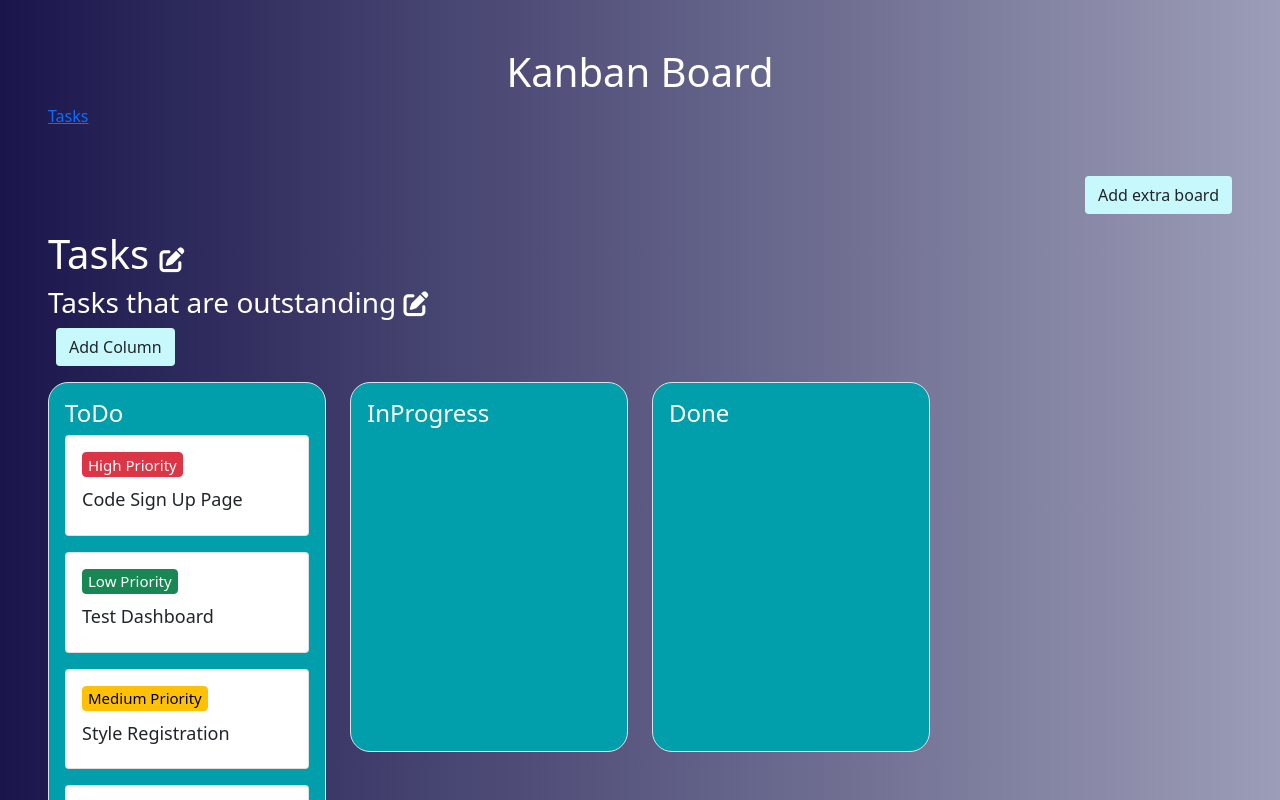
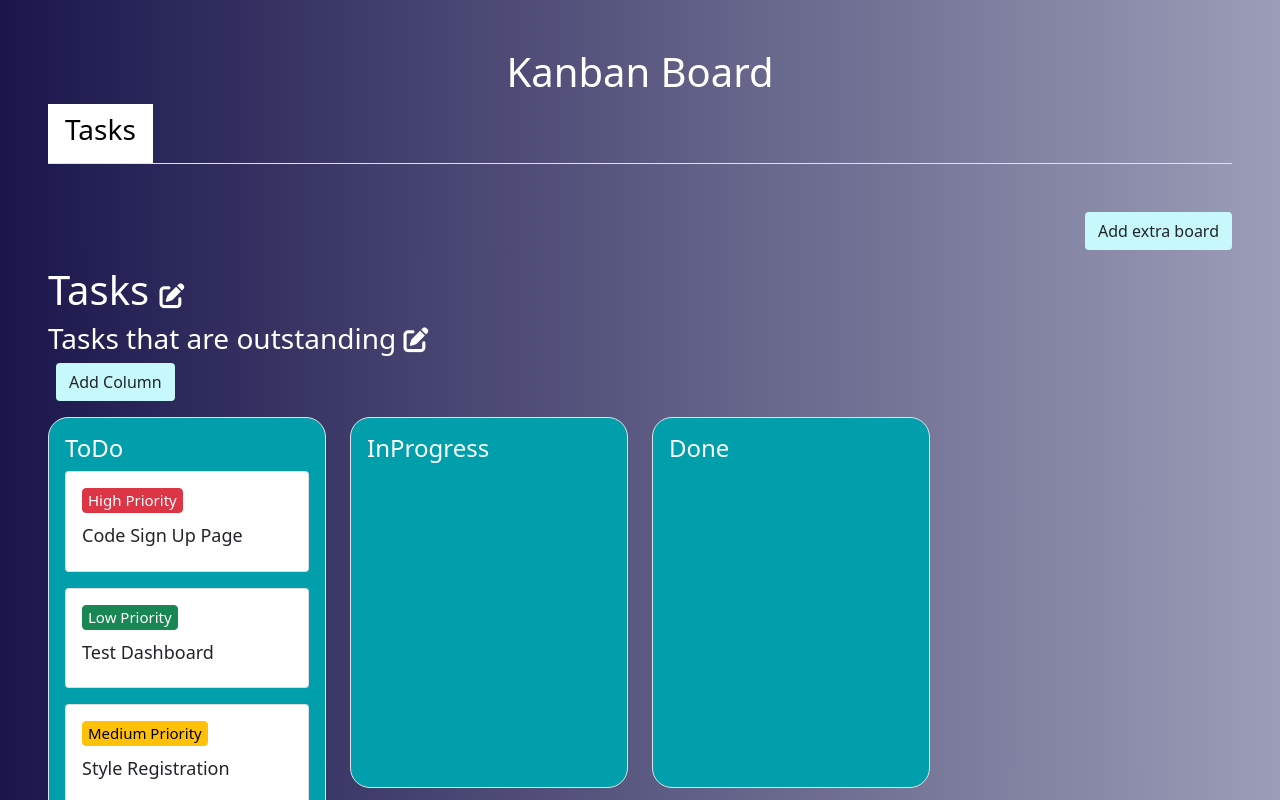
Before and after one commit to Randyyeo/Kanban-board, a Vue app: page / in a window 1280 px wide. Shown: the top 800 px of the page. Built offline with nearby package versions, Linux system fonts and the light colour scheme.

Commit message:
added nav bar status

```diff
--- a/src/App.vue
+++ b/src/App.vue
@@ -1,17 +1,18 @@
 <template>
   <div class="container-fluid px-5 mt-5">
     <h1 class="text-center text-white">Kanban Board</h1>
-    <nav aria-label="breadcrumb">
-      <ol class="breadcrumb">
-        <li
-          class="breadcrumb-item"
-          v-for="(arr, index) in arrArrays"
-          :key="index"
-        >
-          <a href="#" @click="change(index)">{{ index }}</a>
-        </li>
-      </ol>
-    </nav>
+
+    <ul class="nav nav-tabs">
+      <li
+
+        v-for="(arr, index) in arrArrays"
+        :key="index"
+        :class="[display !== index ?  + 'constant' : 'constant', 'nav-item', 'tab']"
+
+      >
+        <a href="#" class="nav-link "  style="text-decoration: none;" @click="change(index)"><h3>{{ index }}</h3></a>
+      </li>
+    </ul>
     <div class="row mt-5">
       <div class="col d-flex justify-content-end">
         <button
@@ -91,8 +92,6 @@
 
         <div class="row mb-3">
           <div class="col-md-6 col-lg-4 d-flex">
-
-
             <button
               type="button"
               class="btn ms-2"
@@ -104,11 +103,7 @@
             </button>
 
             <!-- Modal -->
-            <modal-column
-              :display="display"
-              @addCol="addCol">
-            </modal-column>
-
+            <modal-column :display="display" @addCol="addCol"> </modal-column>
           </div>
         </div>
         <column
@@ -123,14 +118,12 @@
           @updateCol="updateCol"
           @addTask="addTask"
           :max="sub.max"
-
         >
           <draggable
             class="list-group kanban-column"
             :list="sub.list"
             :group="{ name: 'tasks', put: sub.disable }"
             :move="checkMove"
-
           >
             <card
               :element="element"
@@ -139,7 +132,6 @@
               :index1="index1"
               :display="display"
               :key="element.name"
-
               @remove="remove"
             ></card>
           </draggable>
@@ -204,10 +196,30 @@ export default {
               back: "#009fab",
               color: "#ffffff",
               list: [
-                { name: "Code Sign Up Page", date: "", description: "", type: "high" },
-                { name: "Test Dashboard", date: "", description: "", type: "low" },
-                { name: "Style Registration", date: "", description: "", type: "med" },
-                { name: "Help with Designs", date: "", description: "", type: "low" },
+                {
+                  name: "Code Sign Up Page",
+                  date: "",
+                  description: "",
+                  type: "high",
+                },
+                {
+                  name: "Test Dashboard",
+                  date: "",
+                  description: "",
+                  type: "low",
+                },
+                {
+                  name: "Style Registration",
+                  date: "",
+                  description: "",
+                  type: "med",
+                },
+                {
+                  name: "Help with Designs",
+                  date: "",
+                  description: "",
+                  type: "low",
+                },
               ],
             },
             InProgress: {
@@ -299,7 +311,6 @@ export default {
       this.arrArrays[index].cols[index1]["list"] = list;
     },
     addTask(index, desc, name, select, type) {
-
       if (select && name && desc) {
         var date = new Date();
         date = String(date).substring(4, 15);
@@ -311,7 +322,7 @@ export default {
             name: name,
             date,
             description: desc,
-            type: type
+            type: type,
           });
           this.$set(this.arrArrays[index].cols[select], "list", list);
         } else {
@@ -332,11 +343,11 @@ export default {
         back: "#009fab",
         color: "#ffffff",
       });
-      this.display = this.name
+      this.display = this.name;
       this.add_status = false;
       this.name = "";
     },
-    updateCol(display, max, name, back, color){
+    updateCol(display, max, name, back, color) {
       delete Object.assign(this.arrArrays[display].cols, {
         [name]: this.arrArrays[display].cols,
       })[display].cols;
@@ -345,7 +356,6 @@ export default {
       this.arrArrays[display].cols[name].color = color;
     },
     addCol(index, max, name, back, color) {
-
       this.$set(this.arrArrays[index].cols, name, {
         max: max,
         list: [],
@@ -353,7 +363,6 @@ export default {
         back: back,
         color: color,
       });
-
     },
     /* onStart(moved) {
       var col = moved.to.parentNode.getElementsByTagName("h3")[0].innerText;
@@ -393,4 +402,28 @@ export default {
 body {
   background-image: linear-gradient(to right, #1a164c, #9c9db7);
 }
+
+.tab:hover{
+  transition: all 0.5s ease;
+  background-color: white;
+
+}
+
+.tab a{
+  color: white;
+}
+
+.constant{
+  background-color: white;
+
+}
+
+.constant a{
+  color: black !important;
+}
+
+.tab:hover a{
+  color: black !important;
+  transition: all 0.5s ease;
+}
 </style>
```
